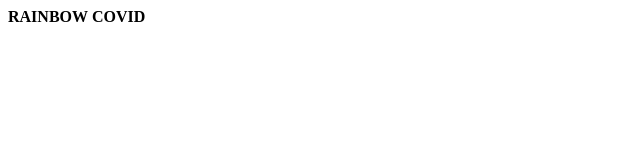
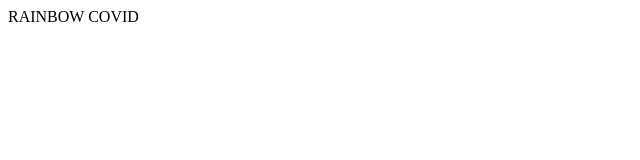
Before and after one commit to Ffr443/exe_py, a plain HTML site: page index.html in a window 1280 px wide. Shown: the full height of the page, 0-640 px from the left. Drawn offline with Linux system fonts and the light colour scheme.

Commit message:
Update index.html
Signed-off-by: F_max <109035430+Ffr443@users.noreply.github.com>

```diff
--- a/index.html
+++ b/index.html
@@ -1,9 +1,9 @@
-<a src="hell.exe"><b>RAINBOW</b></a>
-<a src="covid.exe"><b>COVID</b></a>
+<a src="hell.exe">RAINBOW</a>
+<a src="covid.exe">COVID</a>
 
 <style>
   a {
     font-size: 25px
-    margin: 20px
+    padding: 20px
   }
 </style>
```
